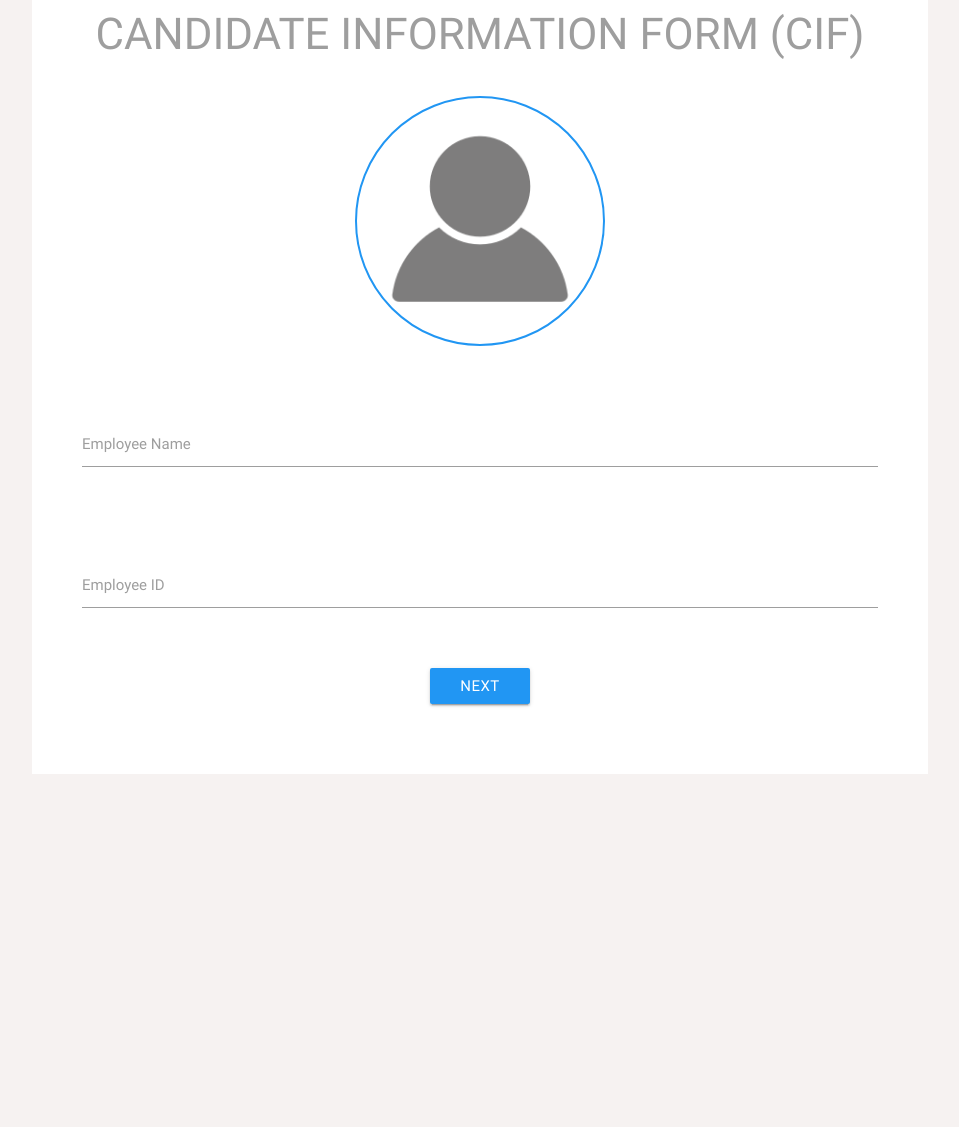
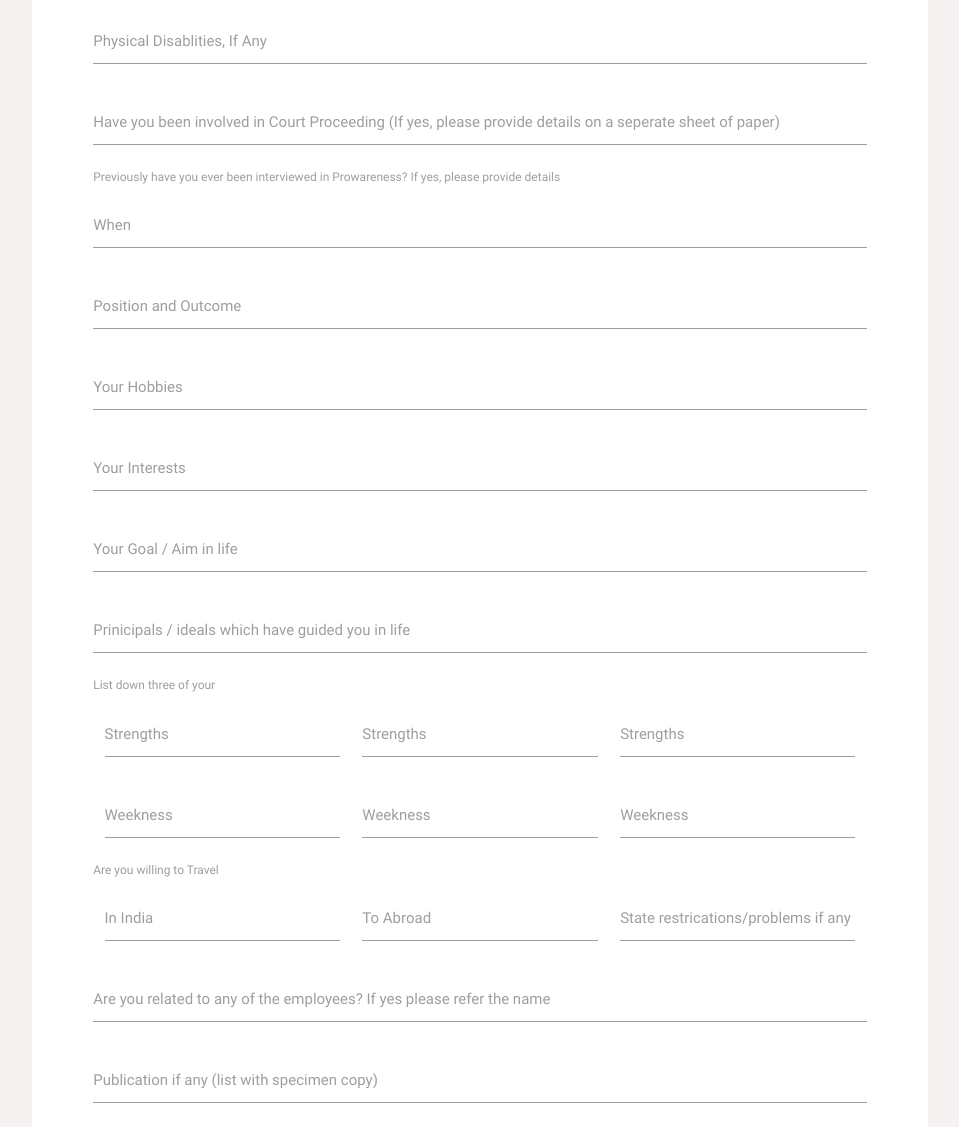
Before and after one commit to jsbisht/CifApplication, a website: page public/index.html at #!/additional in a window 1280 px wide. Shown: the part 203-1330 px from the top of the page, without its empty margins (160-1119 px from the left). Before the commit the page ends 977 px from the top, so only its background shows below. Drawn offline with nearby package versions, Linux system fonts and the light colour scheme; some packages are replaced by stand-ins of ours.

Commit message:
Added additional form and its controller

```diff
--- /dev/null
+++ b/public/app/controllers/additionalController.js
@@ -0,0 +1,8 @@
+var additionalController = candidateInformation.controller("additionalController",['$scope', 'cifService', '$state', function ($scope, cifService, $state) {
+    $scope.candidate = {};
+    angular.copy(cifService.candidate, $scope.candidate);
+    $scope.submitForm = function () {
+        cifService.candidate = $scope.candidate;
+        $state.go('navigation');
+    }
+}])
--- a/public/app/module/app.js
+++ b/public/app/module/app.js
@@ -9,8 +9,13 @@ candidateInformation.config(function ($stateProvider, $urlRouterProvider) {
             url: '/',
             templateUrl: 'app/views/home.html',
             controller: 'homeController'
-        })
-        .state('address', {
+        }).
+        state('additional', {
+            url: '/additional',
+            templateUrl: 'app/views/additional.html',
+            controller: 'additionalController'
+        }).
+        state('address', {
             url: '/address',
             templateUrl: 'app/views/address.html',
             controller: 'addressController'
--- /dev/null
+++ b/public/app/views/additional.html
@@ -0,0 +1,167 @@
+<div class="row">
+    <h5 class="center">Emergency Details</h5>
+    <div class="col s12">
+        <form class="row" ng-submit="submitForm()">
+            <div class="col s12 row">
+                <div class="col s12">
+                    <div class="input-field ">
+                        <input  type="text" class="validate" ng-model="candidate.additionalDetails.disablilities">
+                        <label  ng-class="{'active':candidate.additionalDetails.disablilities}">Physical Disablities, If Any</label>
+                    </div>
+                </div>
+                <div class="col s12">
+                    <div class="input-field ">
+                        <input  type="text" class="validate" ng-model="candidate.additionalDetails.courtProceedings">
+                        <label  class="hide-on-small-only" ng-class="{'active':candidate.additionalDetails.courtProceedings}">Have you been involved in Court Proceeding (If yes, please provide details on a seperate sheet of paper)</label>
+                        <label  class="show-on-small hide-on-med-and-up" ng-class="{'active':candidate.additionalDetails.courtProceedings}">Ever involved in Court Proceeding</label>
+                    </div>
+                </div>
+                <div class="col s12">
+                    <div class="">
+                        <label>Previously have you ever been interviewed in Prowareness? If yes, please provide details</label>
+                    </div>
+                    <div class="input-field">
+                        <input  type="text" class="validate" ng-model="candidate.additionalDetails.interviedOn" required>
+                        <label  ng-class="{'active':candidate.additionalDetails.interviedOn}">When</label>
+                    </div>
+                    <div class="input-field">
+                        <input  type="text" class="validate" ng-model="candidate.additionalDetails.interviedOutcome" required>
+                        <label  ng-class="{'active':candidate.additionalDetails.interviedOutcome}">Position and Outcome</label>
+                    </div>
+                </div>
+                <div class="col s12">
+                    <div class="input-field">
+                        <input  type="text" class="validate" ng-model="candidate.additionalDetails.hobbies" required>
+                        <label  ng-class="{'active':candidate.additionalDetails.hobbies}">Your Hobbies</label>
+                    </div>
+                </div>
+                <div class="col s12">
+                    <div class="input-field">
+                        <input  type="text" class="validate" ng-model="candidate.additionalDetails.interests" required>
+                        <label  ng-class="{'active':candidate.additionalDetails.interests}">Your Interests</label>
+                    </div>
+                </div>
+                <div class="col s12">
+                    <div class="input-field">
+                        <input  type="text" class="validate" ng-model="candidate.additionalDetails.goalsInLife" required>
+                        <label  ng-class="{'active':candidate.additionalDetails.goalsInLife}">Your Goal / Aim in life</label>
+                    </div>
+                </div>
+                <div class="col s12">
+                        <div class="input-field">
+                            <input  type="text" class="validate" ng-model="candidate.additionalDetails.lifePrincipals" required>
+                            <label  class="hide-on-small-only" ng-class="{'active':candidate.additionalDetails.lifePrincipals}">Prinicipals / ideals which have guided you in life</label>
+                            <label  class="show-on-small hide-on-med-and-up" ng-class="{'active':candidate.additionalDetails.lifePrincipals}">Prinicipals / ideals</label>
+                        </div>
+                </div>
+
+                <div class="col s12">
+                    <div class="">
+                        <label>List down three of your</label>
+                    </div>
+                    <div class="col s12 m4">
+                        <div class="input-field">
+                            <input  type="text" class="validate" ng-model="candidate.additionalDetails.strengths[0]" required>
+                            <label  ng-class="{'active':candidate.additionalDetails.strengths[0]}">Strengths</label>
+                        </div>
+                    </div>
+                    <div class="col s12 m4">
+                        <div class="input-field">
+                            <input  type="text" class="validate" ng-model="candidate.additionalDetails.strengths[1]" required>
+                            <label  ng-class="{'active':candidate.additionalDetails.strengths[1]}">Strengths</label>
+                        </div>
+                    </div>
+                    <div class="col s12 m4">
+                        <div class="input-field">
+                            <input  type="text" class="validate" ng-model="candidate.additionalDetails.strengths[2]" required>
+                            <label  ng-class="{'active':candidate.additionalDetails.strengths[2]}">Strengths</label>
+                        </div>
+                    </div>
+                    <div class="col s12 m4">
+                        <div class="input-field">
+                            <input  type="text" class="validate" ng-model="candidate.additionalDetails.weekness[0]" required>
+                            <label  ng-class="{'active':candidate.additionalDetails.weekness[0]}">Weekness</label>
+                        </div>
+                    </div>
+                    <div class="col s12 m4">
+                        <div class="input-field">
+                            <input  type="text" class="validate" ng-model="candidate.additionalDetails.weekness[1]" required>
+                            <label  ng-class="{'active':candidate.additionalDetails.weekness[1]}">Weekness</label>
+                        </div>
+                    </div>
+                    <div class="col s12 m4">
+                        <div class="input-field">
+                            <input  type="text" class="validate" ng-model="candidate.additionalDetails.weekness[2]" required>
+                            <label  ng-class="{'active':candidate.additionalDetails.weekness[2]}">Weekness</label>
+                        </div>
+                    </div>
+                </div>
+                <div class="col s12">
+                    <div class="">
+                        <label>Are you willing to Travel</label>
+                    </div>
+                    <div class="col s12 m4">
+                        <div class="input-field">
+                            <input  type="text" class="validate" ng-model="candidate.additionalDetails.willTravelInIndia" required>
+                            <label  ng-class="{'active':candidate.additionalDetails.willTravelInIndia}">In India</label>
+                        </div>
+                    </div>
+                    <div class="col s12 m4">
+                        <div class="input-field">
+                            <input  type="text" class="validate" ng-model="candidate.additionalDetails.willTravelAbroad" required>
+                            <label  ng-class="{'active':candidate.additionalDetails.willTravelAbroad}">To Abroad</label>
+                        </div>
+                    </div>
+                    <div class="col s12 m4">
+                        <div class="input-field">
+                            <input  type="text" class="validate" ng-model="candidate.additionalDetails.travelStateRestrictions" required>
+                            <label  ng-class="{'active':candidate.additionalDetails.travelStateRestrictions}">State restrications/problems if any</label>
+                        </div>
+                    </div>
+                </div>
+                <div class="col s12">
+                    <div class="input-field">
+                        <input  type="text" class="validate" ng-model="candidate.additionalDetails.knownEmployees" required>
+                        <label  class="hide-on-small-only" ng-class="{'active':candidate.additionalDetails.knownEmployees}">Are you related to any of the employees? If yes please refer the name</label>
+                        <label  class="show-on-small hide-on-med-and-up" ng-class="{'active':candidate.additionalDetails.knownEmployees}">Know anyone in Prowareness</label>
+                    </div>
+                </div>
+                <div class="col s12">
+                    <div class="input-field">
+                        <input  type="text" class="validate" ng-model="candidate.additionalDetails.publications" required>
+                        <label  class="hide-on-small-only" ng-class="{'active':candidate.additionalDetails.publications}">Publication if any (list with specimen copy)</label>
+                        <label  class="show-on-small hide-on-med-and-up" ng-class="{'active':candidate.additionalDetails.publications}">Publication if any</label>
+                    </div>
+                </div>
+                <div class="col s12">
+                    <div class="input-field">
+                        <input  type="text" class="validate" ng-model="candidate.additionalDetails.trainingAttended" required>
+                        <label  class="hide-on-small-only" ng-class="{'active':candidate.additionalDetails.trainingAttended}">Any specialized Training Program attended</label>
+                        <label  class="show-on-small hide-on-med-and-up" ng-class="{'active':candidate.additionalDetails.trainingAttended}">Training Program attended</label>
+                    </div>
+                </div>
+                <div class="col s12">
+                    <div class="input-field">
+                        <input  type="text" class="validate" ng-model="candidate.additionalDetails.interestedInTrainings" required>
+                        <label  class="hide-on-small-only" ng-class="{'active':candidate.additionalDetails.interestedInTrainings}">Would you like to attend any specific training</label>
+                        <label  class="show-on-small hide-on-med-and-up" ng-class="{'active':candidate.additionalDetails.interestedInTrainings}">Intested in getting trained in</label>
+                    </div>
+                </div>
+                <div class="col s12">
+                    <div class="input-field">
+                        <input  type="text" class="validate" ng-model="candidate.additionalDetails.suggestions" required>
+                        <label  ng-class="{'active':candidate.additionalDetails.suggestions}">Any other information/Suggestion</label>
+                    </div>
+                </div>
+            </div>
+
+
+            <div class="col s12 row">
+                <div class="col s12">
+                    <button type="submit" class="btn blue right">Save Details</button>
+                </div>
+            </div>
+
+        </form>
+    </div>
+</div>
--- a/public/index.html
+++ b/public/index.html
@@ -17,6 +17,7 @@
     <script src="app/controllers/referenceController.js"></script>
     <script src="app/controllers/summaryController.js"></script>
     <script src="app/controllers/addressController.js"></script>
+    <script src="app/controllers/additionalController.js"></script>
     <script src="app/controllers/educationController.js"></script>
     <script src="app/controllers/emergencyController.js"></script>
     <link href="assets/materialize/css/materialize.min.css" rel="stylesheet" />
@@ -29,9 +30,7 @@
         <div class="header">
             <img src="assets/images/prowareness-logo.png" class="brand-logo"/>
         </div>
-        <div ui-view>
-
-        </div>
+        <div ui-view></div>
     </div>
 </body>
 </html>
```
